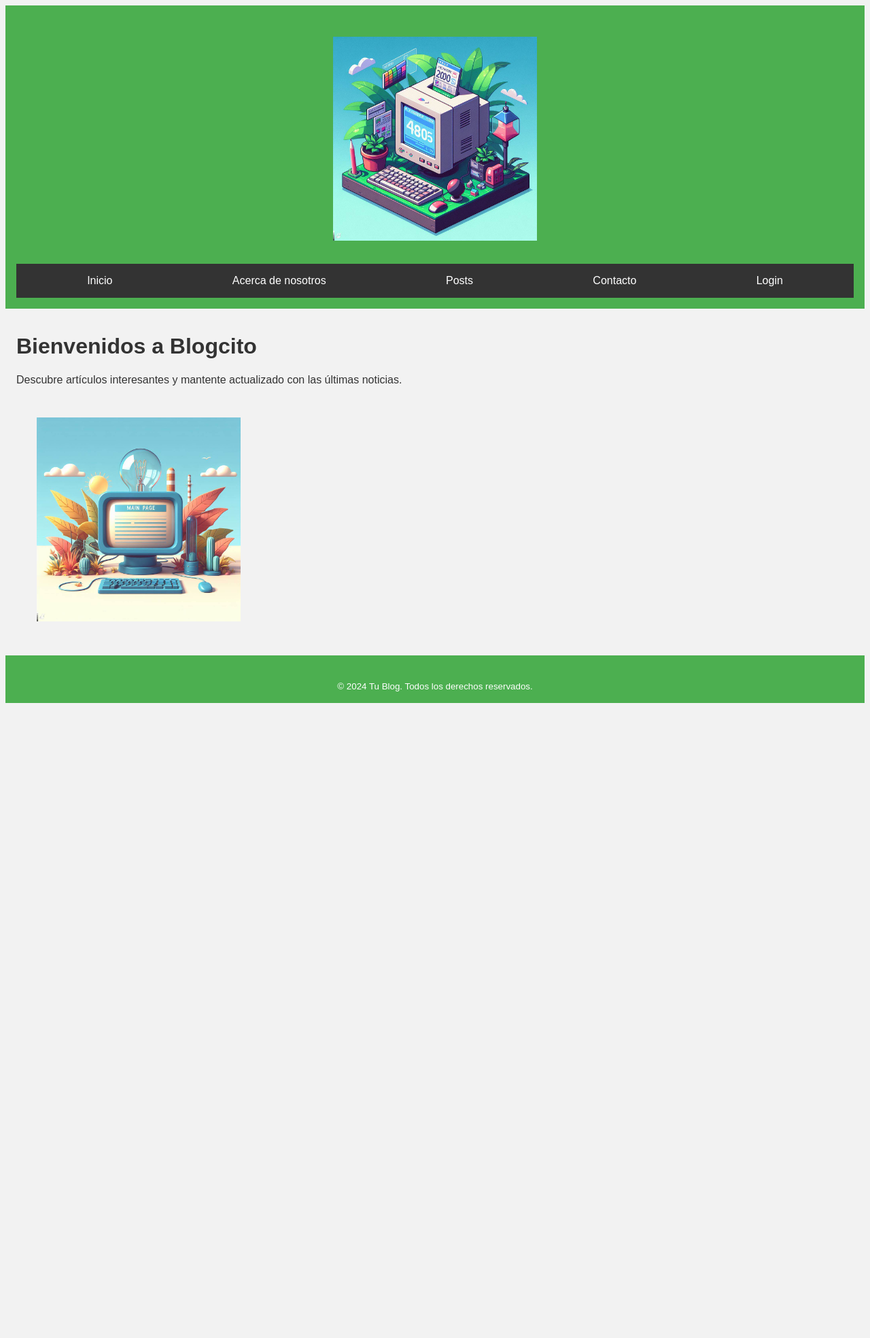
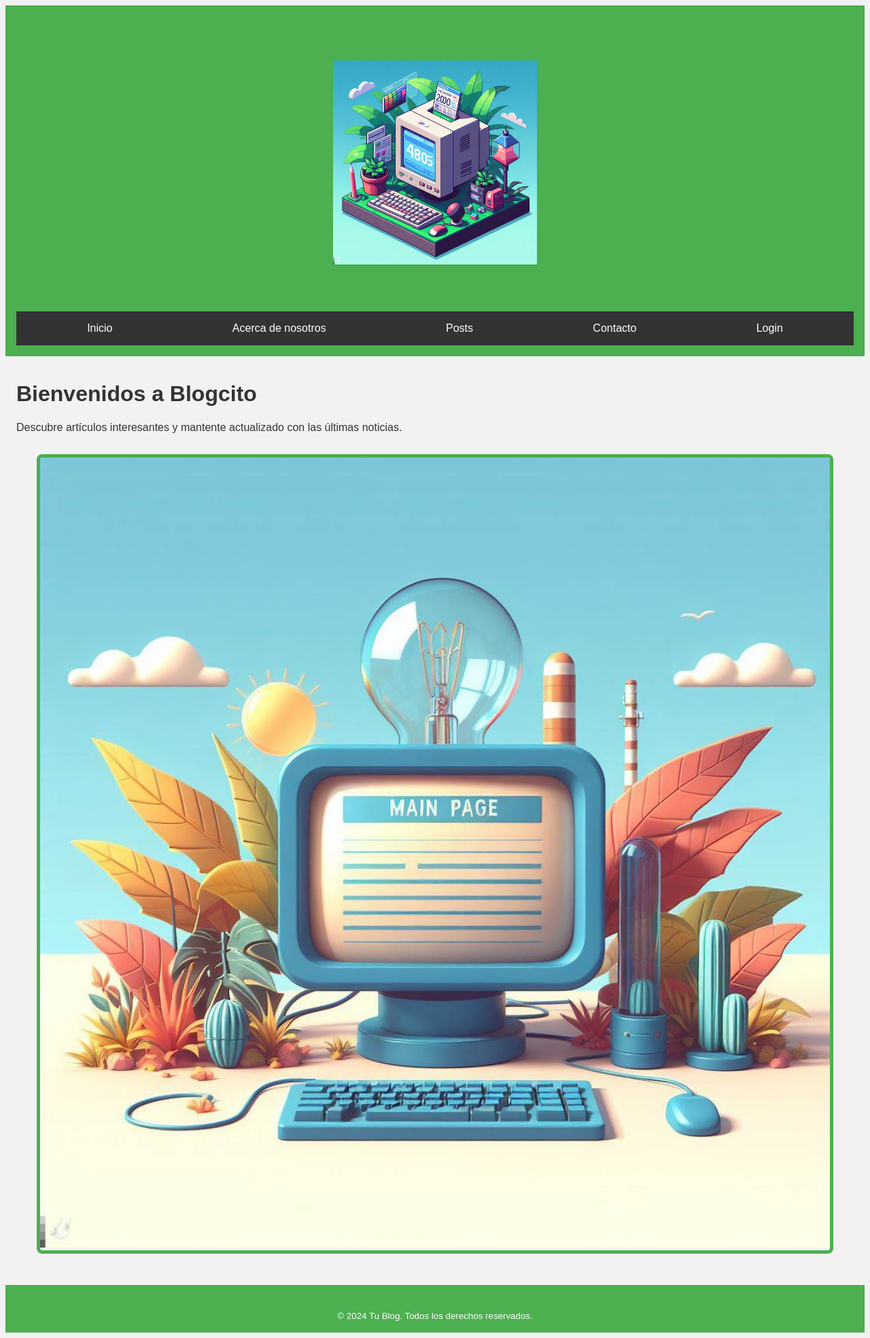
Before and after one commit to gonzaeulate/blogcito, a Django app: page / in a window 1280 px wide. Shown: the whole page at 68% size. Before the commit the page ends 1034 px from the top, so only its background shows below. Run offline with Django 5.2, Linux system fonts and the light colour scheme.

Commit message:
más estilos

```diff
--- a/blog/static/css/estilos.css
+++ b/blog/static/css/estilos.css
@@ -131,3 +131,18 @@ footer {
   .error-message {
     color: #d9534f;
   }
+
+
+/* Estilos para el marco de la imagen */
+.img-frame {
+  max-width: 100%;
+  border: 5px solid #4CAF50;
+  border-radius: 8px;
+  overflow: hidden;
+  margin: 30px;
+}
+
+.img-frame img {
+  width: 100%;
+  height: auto;
+}
--- a/blog/templates/base.html
+++ b/blog/templates/base.html
@@ -13,8 +13,11 @@
 
 <header>
     <a class="flex-sm-fill text-sm-center nav-link active" href="#">
-        <img src="{% static 'img/info.jpg' %}" style="max-width: 300px; margin: 30px;" class="img-fluid" alt="Logo">
+        <div class="img-frame">
+            <img src="{% static 'img/info.jpg' %}" style="max-width: 300px; margin: 30px;" class="img-fluid" alt="Logo">
+        </div>
     </a>
+
 
     <nav class="nav nav-pills flex-column flex-sm-row">
         <a class="flex-sm-fill text-sm-center nav-link active" href="{% url 'index' %}">Inicio</a>
--- a/blog/templates/index.html
+++ b/blog/templates/index.html
@@ -11,9 +11,10 @@
         </div>
 
         <div class="row mt-5">
-            <div class="col-md-4">
-                <img src="{% static 'img/welcome.jpg' %}" style="max-width: 300px; margin: 30px;" class="img-fluid rounded" alt="Bienvenidos">
+            <div class="col-md-4 img-frame">
+                <img src="{% static 'img/welcome.jpg' %}" class="img-fluid" alt="Bienvenidos">
             </div>
         </div>
+
     </div>
 {% endblock %}
```
